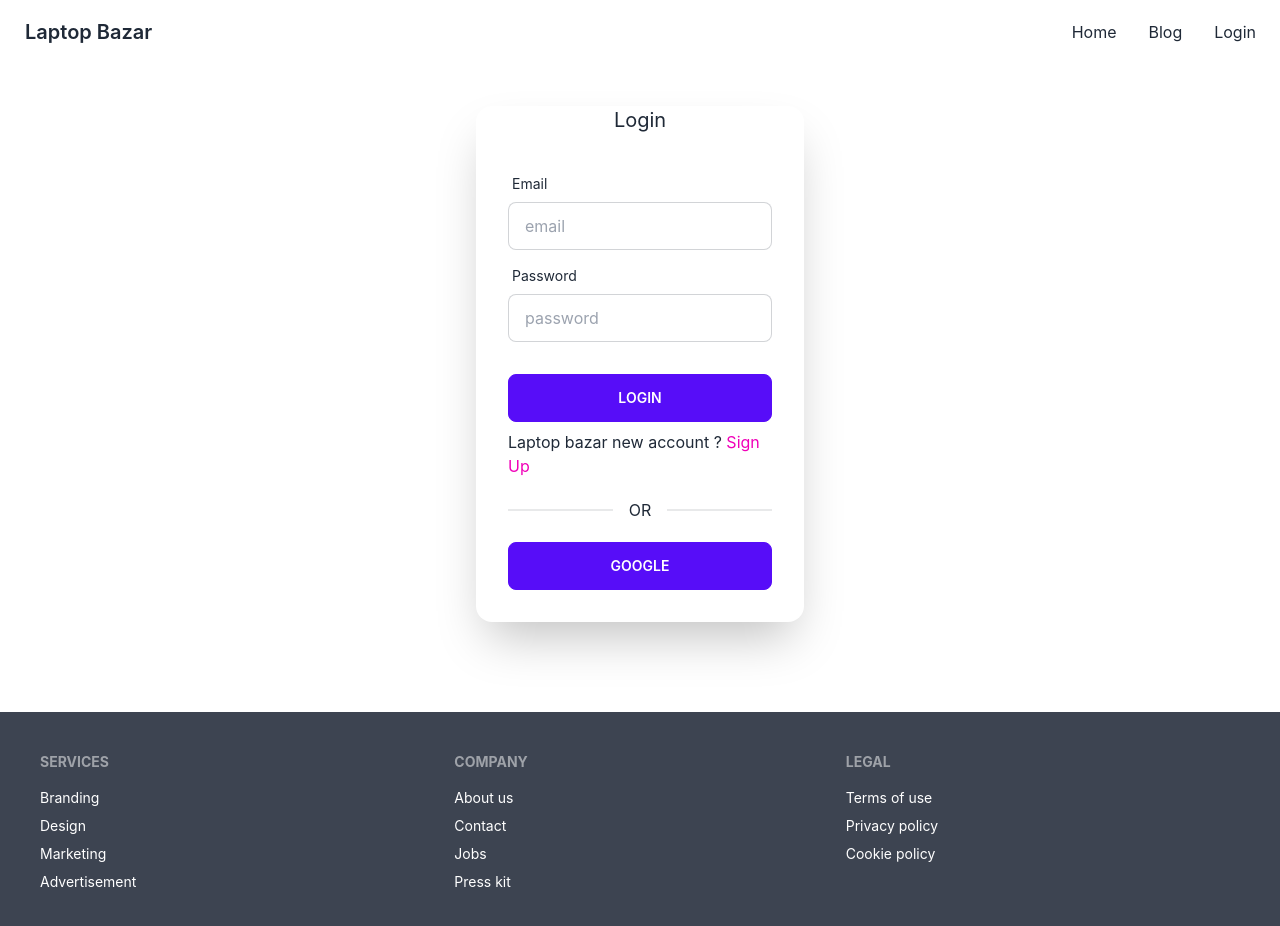
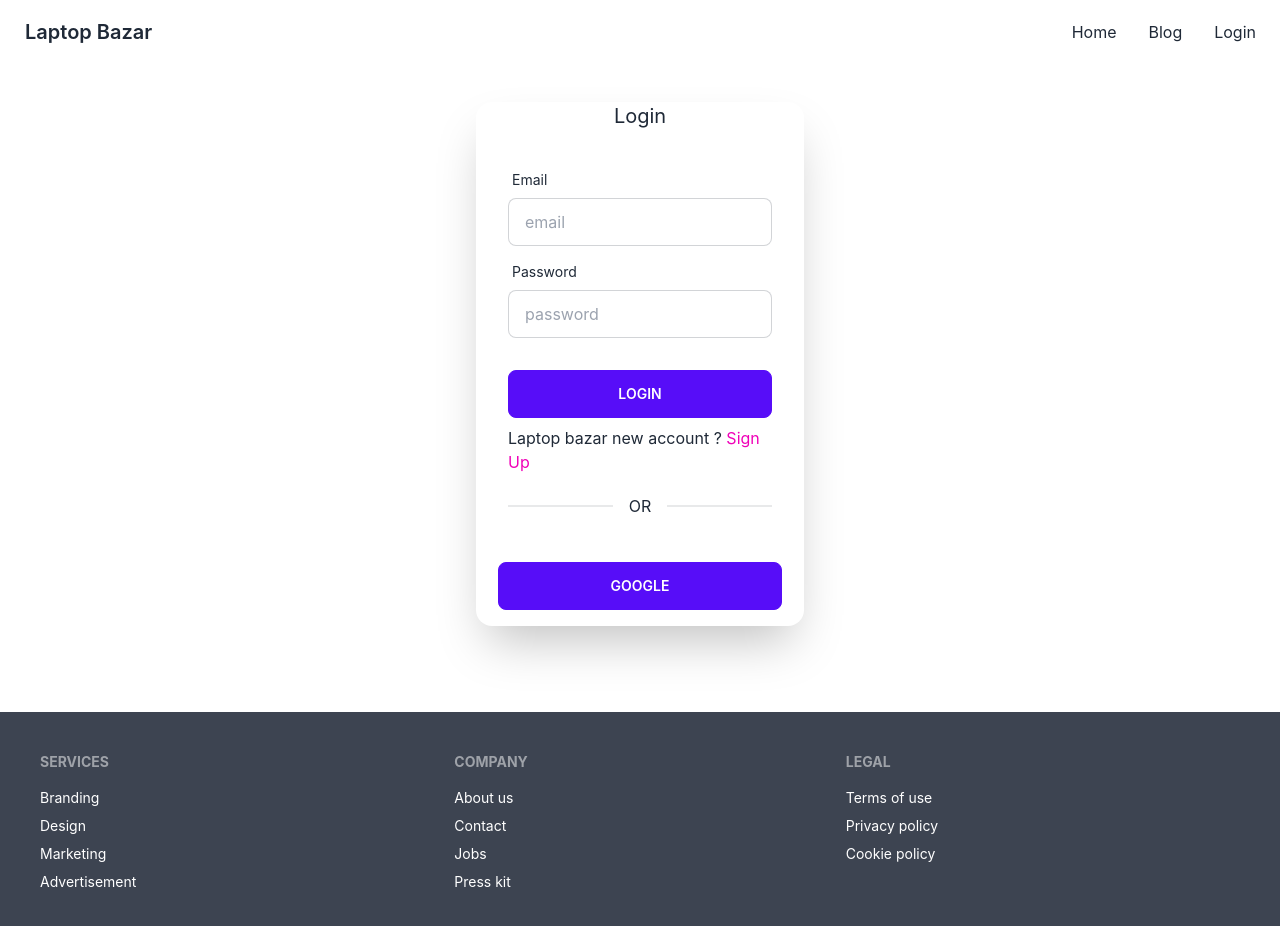
Before and after one commit to nasimbillah269/laptop-bazar-client, a React (Create React App) app: page /login in a window 1280 px wide. Shown: the top 926 px of the page. Built offline with nearby package versions, Linux system fonts and the light colour scheme; no server answers.

Commit message:
added log in page  email password sign in and google sign in

```diff
--- a/src/Pages/Login/Login.js
+++ b/src/Pages/Login/Login.js
@@ -1,18 +1,31 @@
+import { GoogleAuthProvider } from 'firebase/auth';
 import React, { useContext } from 'react';
 import { Link } from 'react-router-dom';
 import { AuthContext } from '../../Context/AuthProvider';
 
 const Login = () => {
-    const { signIn } = useContext(AuthContext);
+    const googleProvider = new GoogleAuthProvider();
+    const { signIn, googleSignIn } = useContext(AuthContext);
 
     const handleSubmit = event => {
         event.preventDefault();
         const form = event.target;
         const email = form.email.value;
         const password = form.password.value;
-        console.log(email, password);
+
 
         signIn(email, password)
+            .then(reslut => {
+                const user = reslut.user;
+                console.log(user);
+            })
+            .catch(error => {
+                console.error('error', error)
+            })
+    }
+
+    const handleGoogleSignIn = () => {
+        googleSignIn(googleProvider)
             .then(reslut => {
                 const user = reslut.user;
                 console.log(user);
@@ -45,10 +58,11 @@ const Login = () => {
                         </div>
                         <p>Laptop bazar new account ? <Link className='text-secondary' to="/signup">Sign Up</Link></p>
                         <div className="divider">OR</div>
-                        <div className="form-control ">
-                            <button className="btn btn-primary" >Google</button>
-                        </div>
                     </form>
+                    <div className='mx-auto mt-0 mb-4' >
+                        <button onClick={handleGoogleSignIn} className="btn btn-primary px-28" >Google</button>
+                    </div>
+
 
                 </div>
             </div>
--- a/src/Pages/SignUp/SignUp.js
+++ b/src/Pages/SignUp/SignUp.js
@@ -25,7 +25,7 @@ const SignUp = () => {
             })
     }
 
-    const handleGoogleSignIn = () => {
+    const handleGoogleSignUp = () => {
         googleSignIn(googleProvider)
             .then(result => {
                 const user = result.user;
@@ -71,10 +71,10 @@ const SignUp = () => {
                         <div className="form-control mt-6">
                             <input className="btn btn-primary" type="submit" value="Login" />
                         </div>
-                        <p className='mb-0'>Alrady have an account ? <Link className='text-secondary' to="/login">Sign Up</Link></p>
+                        <p className='mb-0'>Alrady have an account ? <Link className='text-secondary' to="/login">Login</Link></p>
                         <div className="divider">OR</div>
                         <div className="form-control ">
-                            <button onClick={handleGoogleSignIn} className="btn btn-primary" >Google</button>
+                            <button onClick={handleGoogleSignUp} className="btn btn-primary" >Google</button>
                         </div>
                     </form>
                 </div>
```
